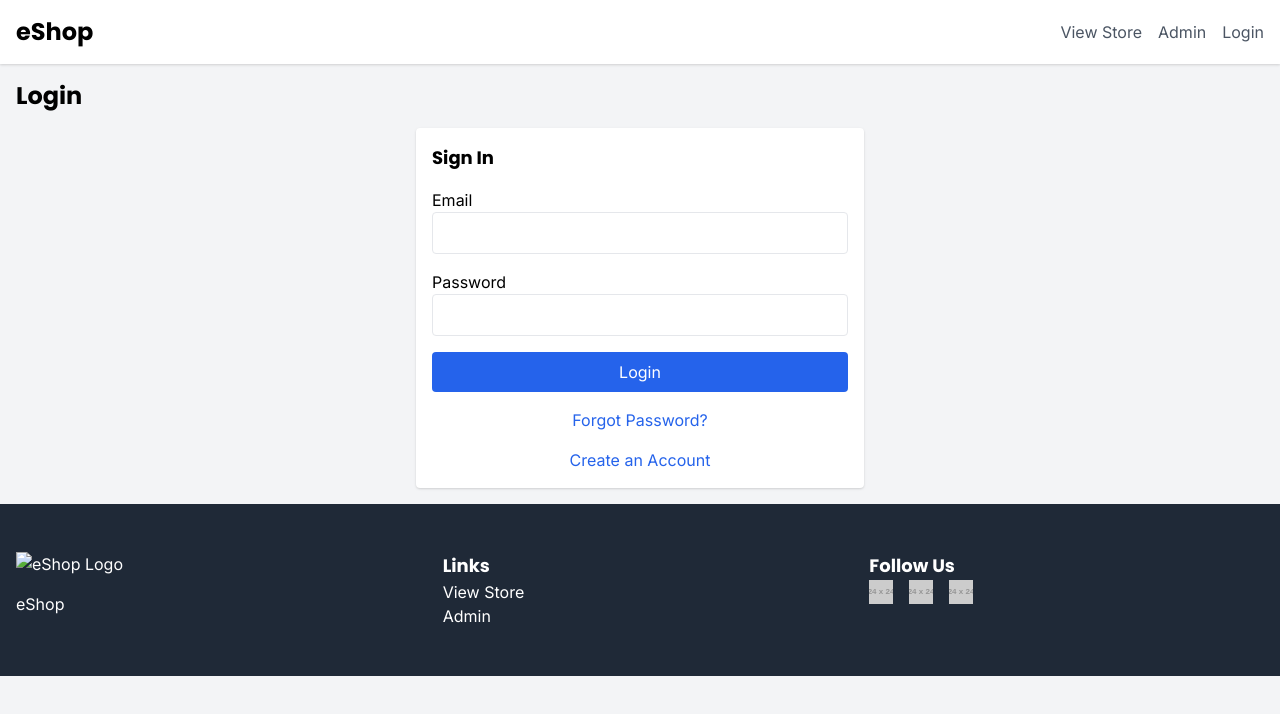
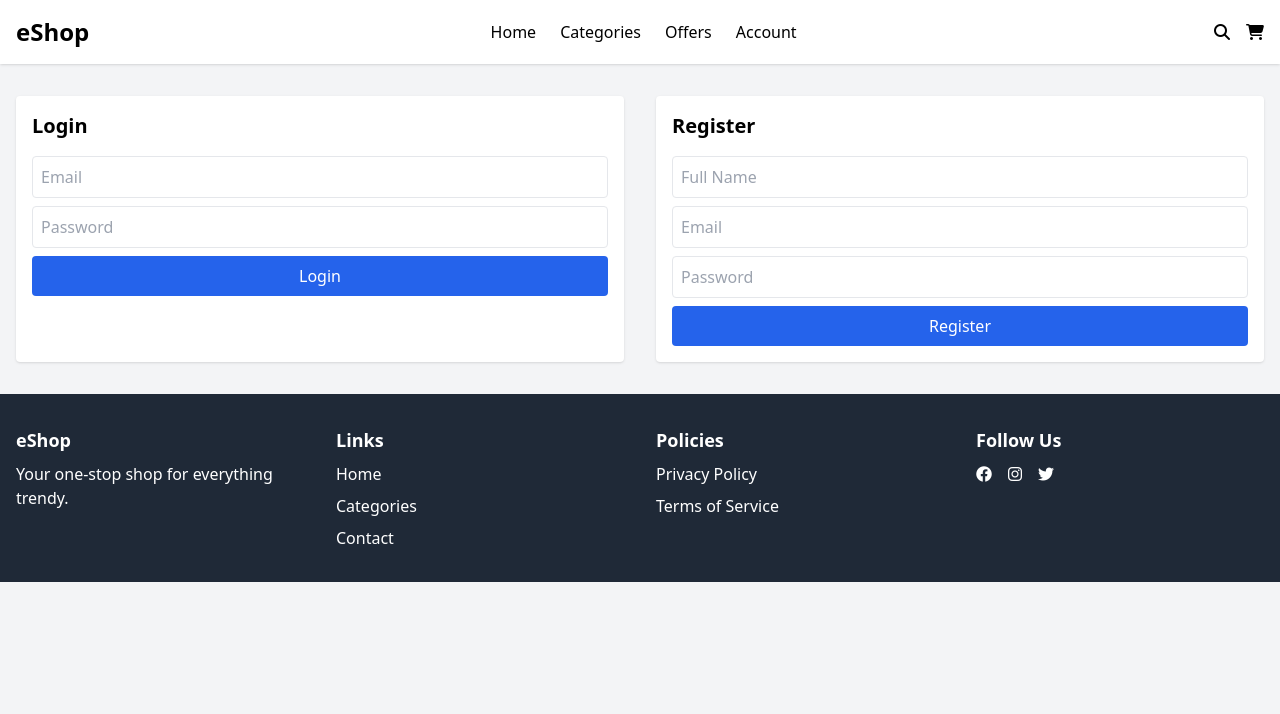
Before and after one commit to Shikhar8888/ecommerce-website, a plain HTML site: page login.html in a window 1280 px wide. Drawn offline with nearby package versions, Linux system fonts and the light colour scheme; placeholder pictures from the web are drawn by us.

Commit message:
Update login.html

```diff
--- a/login.html
+++ b/login.html
@@ -3,82 +3,86 @@
 <head>
     <meta charset="UTF-8">
     <meta name="viewport" content="width=device-width, initial-scale=1.0">
-    <title>Login - eShop</title>
-    <link href="https://cdn.jsdelivr.net/npm/tailwindcss@2.2.19/dist/tailwind.min.css" rel="stylesheet">
-    <link rel="stylesheet" href="styles.css">
+    <title>Login/Register - eShop</title>
+    <script src="https://cdn.tailwindcss.com"></script>
+    <link rel="stylesheet" href="https://cdnjs.cloudflare.com/ajax/libs/font-awesome/6.4.0/css/all.min.css">
 </head>
-<body class="bg-gray-100">
-    <header class="bg-white shadow">
-        <div class="container mx-auto p-4 flex justify-between items-center">
-            <h1 class="text-2xl font-bold font-[Poppins] footer-business-name">eShop</h1>
-            <nav class="hidden md:flex space-x-4">
-                <a href="index.html" class="text-gray-600 hover:text-blue-600">View Store</a>
-                <a href="admin.html" class="text-gray-600 hover:text-blue-600">Admin</a>
-                <a href="login.html" class="text-gray-600 hover:text-blue-600">Login</a>
+<body class="bg-gray-100 font-sans">
+    <!-- Header (Same as index.html) -->
+    <header class="sticky top-0 bg-white shadow z-50">
+        <nav class="container mx-auto px-4 py-4 flex items-center justify-between">
+            <div class="text-2xl font-bold">eShop</div>
+            <div class="hidden md:flex space-x-6">
+                <a href="index.html" class="hover:text-blue-600">Home</a>
+                <a href="category.html" class="hover:text-blue-600">Categories</a>
+                <a href="#offers" class="hover:text-blue-600">Offers</a>
+                <a href="account.html" class="hover:text-blue-600">Account</a>
+            </div>
+            <div class="flex items-center space-x-4">
+                <a href="#search class="flex items-center" id="search">
+                    <a href="#search" class="hover:text-blue-600"><i class="fas fa-search"></i></a>
+                    </search>
+                    <a href="cart.html" class="hover:text-blue-600"><i class="fas fa-shopping-cart"></i></a>
+                    <button id="hamburger" class="md:hidden"><i class="fas fa-bars"></i></button>
+                </div>
             </nav>
-            <button id="hamburger" class="md:hidden">
-                <svg class="w-6 h-6" fill="none" stroke="currentColor" viewBox="0 0 24 24">
-                    <path stroke-linecap="round" stroke-linejoin="round" stroke-width="2" d="M4 6h16M4 12h16M4 18h16"></path>
-                </svg>
-            </button>
+            <div id="mobile-menu" class="hidden bg-white shadow-md md:hidden">
+                <a href="index.html" class="block px-4 py-2 hover:bg-gray-100">Home</a>
+                <a href="category.html" class="block px-4 py-2 hover:bg-gray-600">Categories</a>
+                <a href="#offers" class="block px-4 py-2 hover:bg-gray-100">Offers</a>
+                <a href="account.html" class="block px-2 hover:bg-gray-100">Account</a>
             </div>
-        <nav id="mobile-menu" class="hidden md:hidden bg-white shadow">
-            <a href="index.html" class="block p-4 text-gray-600 hover:text-blue-600">View Store</a>
-            <a href="admin.html" class="block p-4 text-gray-600 hover:text-blue-600">Admin</a>
-            <a href="login.html" class="block p-4 text-gray-600 hover:text-blue-600">Login</a>
-        </nav>
         </header>
-    <main class="container mx-auto p-4">
-        <h2 class="text-2xl font-bold mb-4">Login</h2>
-        <div class="bg-white p-4 rounded shadow max-w-md mx-auto">
-            <h3 class="text-lg font-bold mb-4">Sign In</h3>
-            <div class="space-y-4">
-                <div>
-                    <label for="email" class="block">Email</label>
-                    <input type="email" id="email" class="border p-2 rounded w-full" required>
+    <!-- Login/Register Page -->
+    <main class="container mx-auto px-4 py-8">
+        <div class="grid md:grid-cols-2 gap-8">
+            <!-- Login -->
+            <div class="bg-white p-4 rounded shadow">
+                <h2 class="text-xl font-bold mb-4">Login</h2>
+                <input type="email" placeholder="Email" class="border p-2 rounded w-full mb-2">
+                    <input type="password" placeholder="Password" class="border p-2 rounded w-full mb-2">
+                        <button class="bg-blue-600 text-white px-4 py-2 rounded hover:bg-blue-700 w-full">Login</button>
                     </div>
-                <div>
-                    <label for="password" class="block">Password</label>
-                    <input type="password" id="password" class="border p-2 rounded w-full" required>
-                </div>
-                <button id="login-button" class="bg-blue-600 text-white py-2 px-4 rounded w-full">Login</button>
-                <p class="text-center">
-                    <a href="#" id="forgot-password" class="text-blue-600 hover:underline">Forgot Password?</a>
-                </p>
-                <p class="text-center">
-                    <a href="#" id="signup-button" class="text-blue-600 hover:underline">Create an Account</a>
-                </p>
+                <!-- Register -->
+                <div class="bg-white p-4 rounded shadow">
+                    <h2 class="text-xl font-bold mb-4">Register</h2>
+                    <input type="text" placeholder="Full Name" class="border p-2 rounded w-full mb-2">
+                        <input type="email" placeholder="Email" class="border p-2 rounded w-full mb-2">
+                            <input type="password" placeholder="Password" class="border p-2 rounded w-full mb-2">
+                                <button class="bg-blue-600 text-white px-4 py-2 rounded hover:bg-blue-700 w-full">Register</button>
                             </div>
                         </div>
                     </main>
+                <!-- Footer -->
                 <footer class="bg-gray-800 text-white py-8">
-        <div class="container mx-auto p-4">
-            <div class="grid grid-cols-1 md:grid-cols-3 gap-8">
+                    <div class="container mx-auto px-4 grid md:grid-cols-4 gap-8">
                         <div>
-                    <img src="/images/logo.jpg" alt="eShop Logo" class="footer-logo w-32 mb-4">
-                    <p class="footer-business-name">eShop</p>
-                    <p class="footer-contact-email"></p>
-                    <p class="footer-contact-phone"></p>
-                    <p class="footer-address"></p>
+                            <h3 class="text-lg font-bold">eShop</h3>
+                            <p class="mt-2">Your one-stop shop for everything trendy.</p>
                         </div>
                         <div>
                             <h3 class="text-lg font-bold">Links</h3>
-                    <ul>
-                        <li><a href="index.html" class="hover:text-blue-400">View Store</a></li>
-                        <li><a href="admin.html" class="hover:text-blue-400">Admin</a></li>
+                            <ul class="mt-2 space-y-2">
+                                <li><a href="index.html" class="hover:text-blue-400">Home</a></li>
+                                <li><a href="category.html" class="hover:text-blue-400">Categories</a></li>
+                                <li><a href="#contact" class="hover:text-blue-400">Contact</a></li>
+                            </ul>
+                        </div>
+                        <div>
+                            <h3 class="text-lg font-bold">Policies</h3>
+                            <ul class="mt-2 space-y-2">
+                                <li><a href="#privacy" class="hover:text-blue-400">Privacy Policy</a></li>
+                                <li><a href="#terms" class="hover:text-blue-400">Terms of Service</a></li>
                             </ul>
                         </div>
                         <div>
                             <h3 class="text-lg font-bold">Follow Us</h3>
-                    <div class="flex space-x-4">
-                        <a href="#"><img src="https://via.placeholder.com/24" alt="Facebook" class="w-6 h-6"></a>
-                        <a href="#"><img src="https://via.placeholder.com/24" alt="Twitter" class="w-6 h-6"></a>
-                        <a href="#"><img src="https://via.placeholder.com/24" alt="Instagram" class="w-6 h-6"></a>
-                    </div>
+                            <div class="mt-2 flex space-x-4">
+                                <a href="#facebook" class="hover:text-blue-400"><i class="fab fa-facebook"></i></a>
+                                <a href="#instagram" class="hover:text-blue-400"><i class="fab fa-instagram"></i></a>
+                                <a href="#twitter" class="hover:text-blue-400"><i class="fab fa-twitter"></i></a>
                             </div>
                         </div>
                     </div>
                 </footer>
-    <script src="script.js" type="module"></script>
-</body>
-</html>
+            <script src="script.js"></script>
```
Lines whose indentation alone changed are shown as unchanged.
